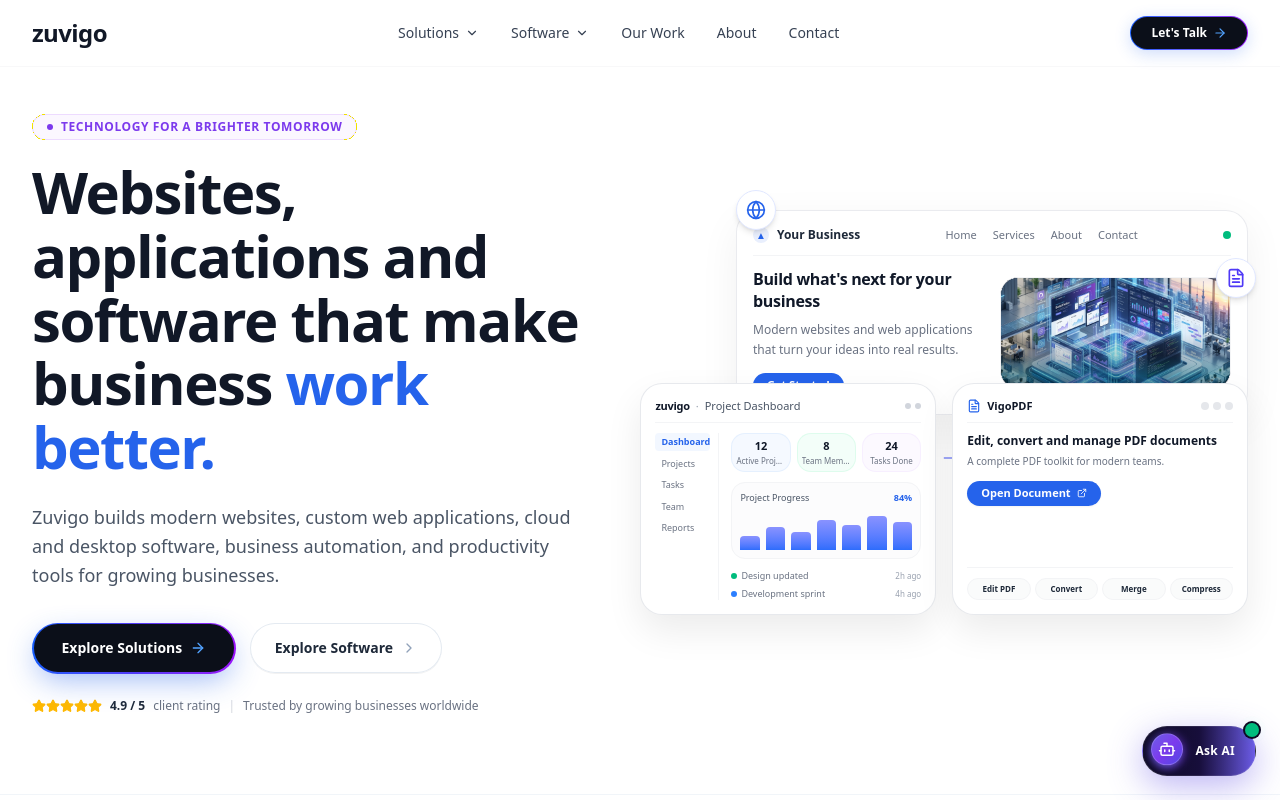
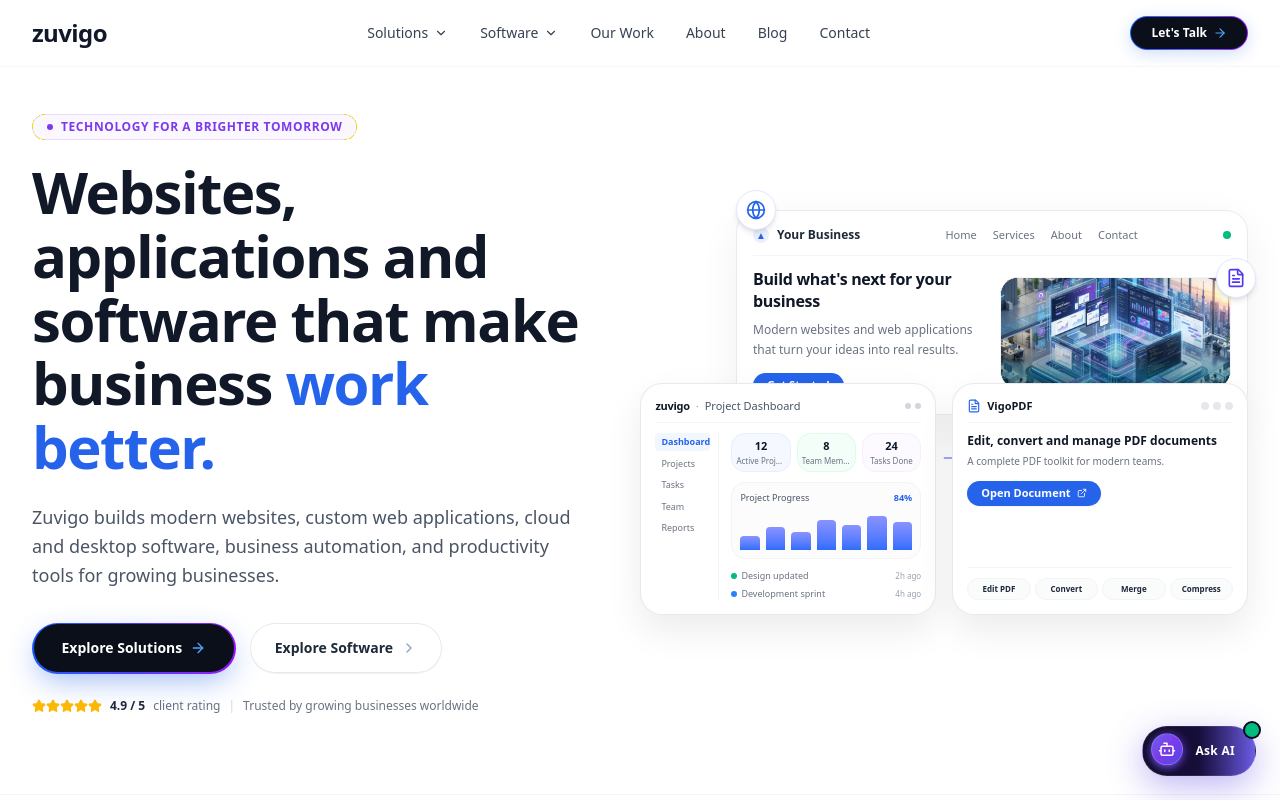
Before and after one commit to readyiolab/readyiosite, a Next.js app: page / in a window 1280 px wide. Shown: the top 800 px of the page. Built offline with nearby package versions, Linux system fonts and the light colour scheme.

Commit message:
feat(nav): add Blog links to header navbar, mobile drawer, and footer

```diff
--- a/components/site/Footer.tsx
+++ b/components/site/Footer.tsx
@@ -184,6 +184,11 @@
                     </Link>
                   </li>
                   <li>
+                    <Link href="/blog" className="transition-colors hover:text-[#2563EB]">
+                      Blog &amp; Insights
+                    </Link>
+                  </li>
+                  <li>
                     <Link href="/contact" className="transition-colors hover:text-[#2563EB]">
                       Contact
                     </Link>
--- a/components/site/Nav.tsx
+++ b/components/site/Nav.tsx
@@ -428,6 +428,14 @@
               </Link>
 
               <Link
+                href="/blog"
+                onMouseEnter={handleImmediateClose}
+                className="rounded-full px-3.5 py-1.5 text-xs sm:text-sm font-medium text-gray-700 hover:text-gray-950 hover:bg-gray-100/60 transition-all"
+              >
+                Blog
+              </Link>
+
+              <Link
                 href="/contact"
                 onMouseEnter={handleImmediateClose}
                 className="rounded-full px-3.5 py-1.5 text-xs sm:text-sm font-medium text-gray-700 hover:text-gray-950 hover:bg-gray-100/60 transition-all"
@@ -705,6 +713,14 @@
                     <ArrowRight className="h-4 w-4 text-slate-400" />
                   </Link>
                   <Link
+                    href="/blog"
+                    onClick={() => setOpen(false)}
+                    className="flex items-center justify-between rounded-xl p-3.5 text-sm font-semibold text-slate-800 hover:bg-slate-50 transition-colors"
+                  >
+                    <span>Blog</span>
+                    <ArrowRight className="h-4 w-4 text-slate-400" />
+                  </Link>
+                  <Link
                     href="/contact"
                     onClick={() => setOpen(false)}
                     className="flex items-center justify-between rounded-xl p-3.5 text-sm font-semibold text-slate-800 hover:bg-slate-50 transition-colors"
```
